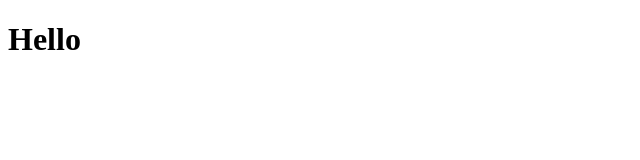
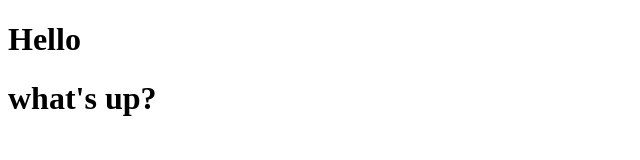
Before and after one commit to Ras-AlGhoul/git-one, a plain HTML site: page index.html in a window 1280 px wide. Shown: the whole page, without its empty margins (0-640 px from the left). Drawn offline with Linux system fonts and the light colour scheme.

Commit message:
added h1

```diff
--- a/index.html
+++ b/index.html
@@ -6,7 +6,7 @@
   <title>arch</title>
   <h1>Hello </h1>
 </head>
-
+<h1>what's up?</h1>
 <body>
 
 </body>
```
